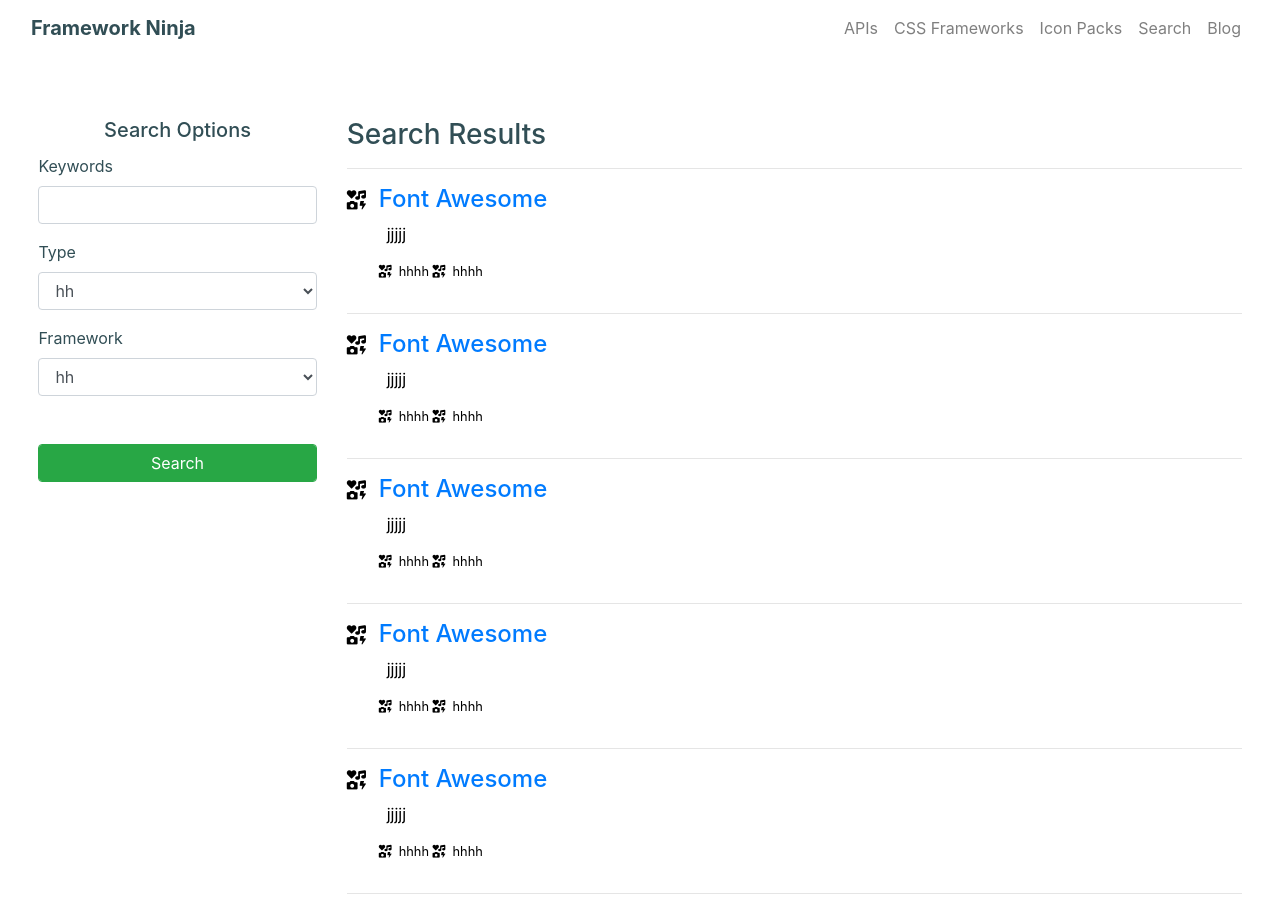
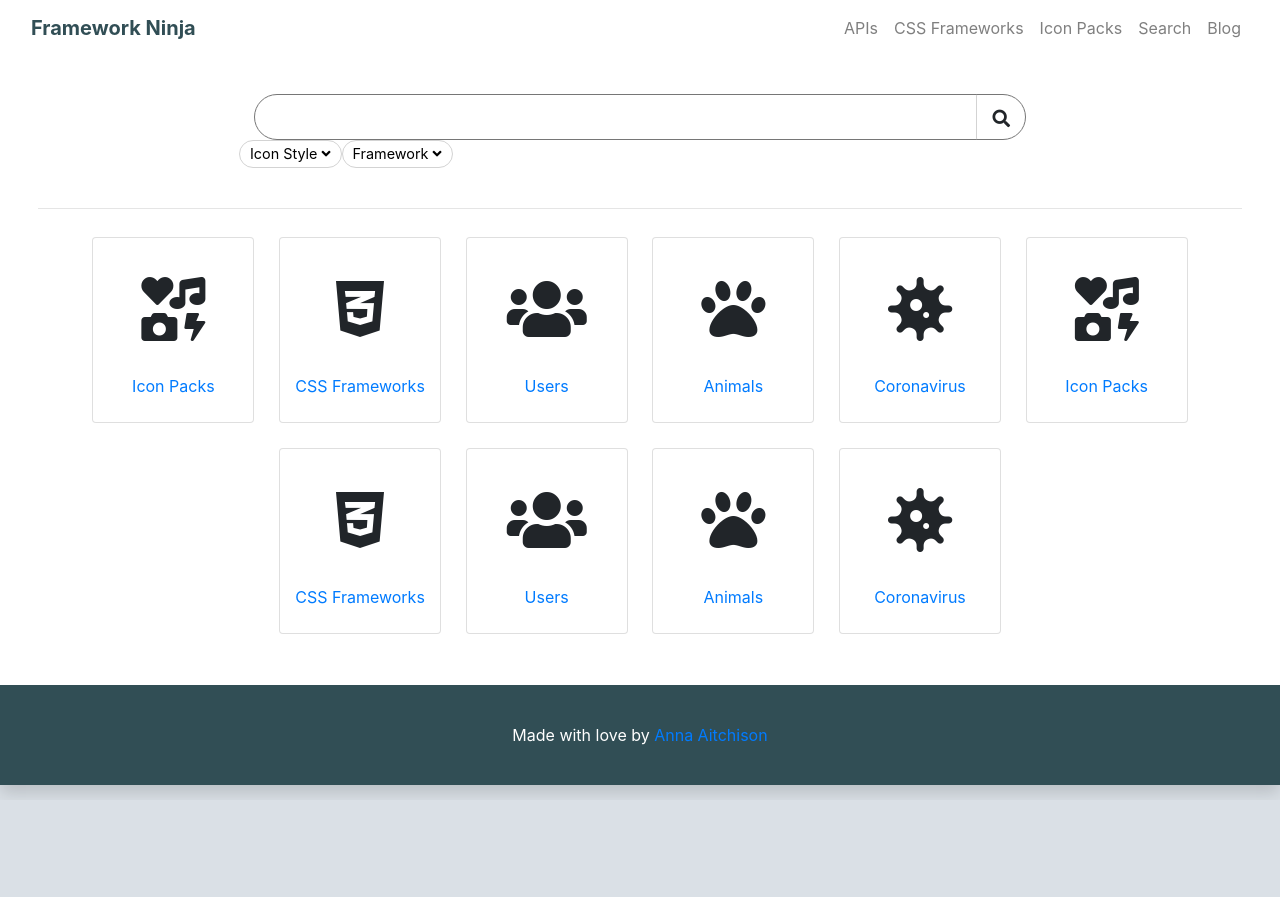
Before and after one commit to Ara225/icon-index, a plain HTML site: page frontend/search.html in a window 1280 px wide. Shown: the top 897 px of the page. After the commit the page ends 800 px from the top, so only its background shows below. Drawn offline with nearby package versions, Linux system fonts and the light colour scheme.

Commit message:
Search box drafts

```diff
--- a/frontend/search.html
+++ b/frontend/search.html
@@ -21,6 +21,11 @@
             }
         }
     </script>
+    <style>
+        .card-columns {
+            column-count: 4;
+        }
+    </style>
 </head>
 
 <body style="background-color: #DAE0E6;">
@@ -58,152 +63,159 @@
             </div>
         </nav>
         <section class="container-flex  text-left" style=" color:#314E55; padding: 3%">
-            <div class="row">
-                <div class="col-12 col-md-4 col-lg-3">
-                    <br>
-                    <h5 class="card-title text-center">
-                        Search Options
-                    </h5>
-                    <form class="row">
-                        <div class="col-6 col-md-12 form-group">
-                            <label>
-                                Keywords
-                            </label>
-                            <input class="form-control">
+            <div class="col-8 container">
+                <input
+                    style="height: 46px; border-radius: 48px;border-style: solid; border-width:0.5px;width: 100%; padding-right: 40px; padding-left: 10px;"
+                    id="dd">
+                <button class="fas fa-search btn"
+                    style="height: 46px; border-top-right-radius: 48px;border-bottom-right-radius: 48px;padding: 15px;font-size: 1.1em; position: absolute;right: 15px;border-left:0.5px solid lightgrey"></button>
+                <div class="row">
+                    <div>
+                        <button onclick="dropDown(event);"
+                            style="border-radius: 48px;border:0.5px solid lightgrey; font-size: 0.9em;padding: 2px 10px;background-color: white;">
+                            Icon Style <i class="fas fa-angle-down"></i>
+                        </button>
+                        <div class="d-none shadow rounded menu"
+                            style="padding-top:10px;z-index: 200;margin-top: 4px;background-color: white;position:absolute;"
+                            id="menu1">
+                            <span style="padding: 6px 20px 6px;" class="d-block"><label><input type="checkbox">&nbsp;
+                                    Solid</label></span>
+                            <span style="padding: 6px 20px 6px;" class="d-block"><label><input type="checkbox">&nbsp;
+                                    Solid</label></span>
+                            <span style="padding: 6px 20px 6px;" class="d-block"><label><input type="checkbox">&nbsp;
+                                    Solid</label></span>
+
                         </div>
-                        <div class="col-6 col-md-12 form-group">
-                            <label>
-                                Type
-                            </label>
-                            <select class="form-control">
-                                <option>
-                                    hh
-                                </option>
-                            </select>
+                    </div>
+                    <div>
+                        <button onclick="dropDown(event);"
+                            style="border-radius: 48px;border:0.5px solid lightgrey; font-size: 0.9em;padding: 2px 10px;background-color: white;">
+                            Framework <i class="fas fa-angle-down"></i>
+                        </button>
+                        <div class="d-none shadow rounded menu"
+                            style="padding-top:10px;z-index: 200;margin-top: 4px;background-color: white;position: absolute;">
+                            <span style="padding: 6px 20px 6px;" class="d-block"><label><input type="radio" name="menu1Options">&nbsp;
+                                    Solid</label></span>
+                            <span style="padding: 6px 20px 6px;" class="d-block"><label><input type="radio" name="menu1Options">&nbsp;
+                                    Solid</label></span>
+                            <span style="padding: 6px 20px 6px;" class="d-block"><label><input type="radio" name="menu1Options">&nbsp;
+                                    Solid</label></span>
                         </div>
-                        <div class="col-6 col-md-12 form-group">
-                            <label>
-                                Framework
-                            </label>
-                            <select class="form-control">
-                                <option>
-                                    hh
-                                </option>
-                            </select>
-                        </div>
-                        <div class="col-6 col-md-12 form-group">
-                            <button class="btn btn-success form-control" style="margin-top: 2em;">Search</button>
-                        </div>
-
-                    </form>
-                </div>
-                <div class="col-12 col-md-8 col-lg-9">
-                    <br>
-                    <h3>
-                        Search Results
-                    </h3>
-                    <hr>
-
-                    <div>
-                        <div class="row">
-                            <div class="col-8">
-                                <h4>
-                                    <i class="fas fa-icons" style="color: black; font-size: 0.8em;"></i>&nbsp;
-                                    <a href="#">
-                                        Font Awesome
-                                    </a>
-                                </h4>
-                                <p style="color:black;padding-left: 2.5em;">
-
-                                    jjjjj
-                                </p>
-                                <p style="color:black;padding-left: 2.5em;font-size: 0.8em;">
-                                    <i class="fas fa-icons"></i>&nbsp; hhhh <i class="fas fa-icons"></i>&nbsp; hhhh
-
-                                </p>
-                            </div>
-                        </div>
-                        <hr>
-                        <div class="row">
-                            <div class="col-8">
-                                <h4>
-                                    <i class="fas fa-icons" style="color: black; font-size: 0.8em;"></i>&nbsp;
-                                    <a href="#">
-                                        Font Awesome
-                                    </a>
-                                </h4>
-                                <p style="color:black;padding-left: 2.5em;">
-
-                                    jjjjj
-                                </p>
-                                <p style="color:black;padding-left: 2.5em;font-size: 0.8em;">
-                                    <i class="fas fa-icons"></i>&nbsp; hhhh <i class="fas fa-icons"></i>&nbsp; hhhh
-
-                                </p>
-                            </div>
-                        </div>
-                        <hr>
-                        <div class="row">
-                            <div class="col-8">
-                                <h4>
-                                    <i class="fas fa-icons" style="color: black; font-size: 0.8em;"></i>&nbsp;
-                                    <a href="#">
-                                        Font Awesome
-                                    </a>
-                                </h4>
-                                <p style="color:black;padding-left: 2.5em;">
-
-                                    jjjjj
-                                </p>
-                                <p style="color:black;padding-left: 2.5em;font-size: 0.8em;">
-                                    <i class="fas fa-icons"></i>&nbsp; hhhh <i class="fas fa-icons"></i>&nbsp; hhhh
-
-                                </p>
-                            </div>
-                        </div>
-                        <hr>
-                        <div class="row">
-                            <div class="col-8">
-                                <h4>
-                                    <i class="fas fa-icons" style="color: black; font-size: 0.8em;"></i>&nbsp;
-                                    <a href="#">
-                                        Font Awesome
-                                    </a>
-                                </h4>
-                                <p style="color:black;padding-left: 2.5em;">
-
-                                    jjjjj
-                                </p>
-                                <p style="color:black;padding-left: 2.5em;font-size: 0.8em;">
-                                    <i class="fas fa-icons"></i>&nbsp; hhhh <i class="fas fa-icons"></i>&nbsp; hhhh
-
-                                </p>
-                            </div>
-                        </div>
-                        <hr>
-                        <div class="row">
-                            <div class="col-8">
-                                <h4>
-                                    <i class="fas fa-icons" style="color: black; font-size: 0.8em;"></i>&nbsp;
-                                    <a href="#">
-                                        Font Awesome
-                                    </a>
-                                </h4>
-                                <p style="color:black;padding-left: 2.5em;">
-
-                                    jjjjj
-                                </p>
-                                <p style="color:black;padding-left: 2.5em;font-size: 0.8em;">
-                                    <i class="fas fa-icons"></i>&nbsp; hhhh <i class="fas fa-icons"></i>&nbsp; hhhh
-
-                                </p>
-                            </div>
-                        </div>
-                        <hr>
                     </div>
                 </div>
+            </div>
+            <div class="d-none" id="overlay" onclick="hide(event)" style="position: absolute;top: 0px;left: 0px;width: 100%;height: 100%;z-index: 199;"></div>
+            <div>
+                <script>
+                    function dropDown(event) {
+                        event.target.parentElement.children[1].classList.remove("d-none");
+                        document.getElementById("overlay").classList.remove("d-none");
+                    }
+                    function hide(event) {
+                        var items = document.getElementsByClassName('menu');
+                        for (let i = 0; i < items.length; i++) {
+                            items[i].classList.add("d-none");
+                        }
+                        document.getElementById("overlay").classList.add("d-none");
+                    }
+
+                </script>
                 <br>
-                <br>
+                <hr>
+
+                <div>
+                    <div class="row d-flex justify-content-center">
+                        <a title="Click to try out this endpoint" href="#" class="card text-center" style="margin: 1%;">
+                            <span class="fa-stack fa-4x btn">
+                                <i class="fa fa-circle fa-stack-2x" style="color:white;"></i>
+                                <i class="fas fa-icons fa-stack-1x"></i>
+                            </span>
+                            <p style="line-height: 2.5;">
+                                Icon Packs
+                            </p>
+                        </a>
+                        <a title="Click to try out this endpoint" href="#" class="card text-center" style="margin: 1%;">
+                            <span class="fa-stack fa-4x btn">
+                                <i class="fa fa-circle fa-stack-2x" style="color:white;"></i>
+                                <i class="fab fa-css3-alt fa-stack-1x"></i>
+                            </span>
+                            <p style="line-height: 2.5;">
+                                CSS Frameworks
+                            </p>
+                        </a>
+                        <a title="Click to try out this endpoint" href="#" class="card text-center" style="margin: 1%;">
+                            <span class="fa-stack fa-4x btn">
+                                <i class="fa fa-circle fa-stack-2x" style="color:white;"></i>
+                                <i class="fas fa-users fa-stack-1x"></i>
+                            </span>
+                            <p style="line-height: 2.5;">
+                                Users
+                            </p>
+                        </a>
+                        <a title="Click to try out this endpoint" href="#" class="card text-center" style="margin: 1%;">
+                            <span class="fa-stack fa-4x btn">
+                                <i class="fa fa-circle fa-stack-2x" style="color:white;"></i>
+                                <i class="fas fa-paw fa-stack-1x"></i>
+                            </span>
+                            <p style="line-height: 2.5;">
+                                Animals
+                            </p>
+                        </a>
+                        <a title="Click to try out this endpoint" href="#" class="card text-center" style="margin: 1%;">
+                            <span class="fa-stack fa-4x btn">
+                                <i class="fa fa-circle fa-stack-2x" style="color:white;"></i>
+                                <i class="fas fa-virus fa-stack-1x"></i>
+                            </span>
+                            <p style="line-height: 2.5;">
+                                Coronavirus
+                            </p>
+                        </a>
+                        <a title="Click to try out this endpoint" href="#" class="card text-center" style="margin: 1%;">
+                            <span class="fa-stack fa-4x btn">
+                                <i class="fa fa-circle fa-stack-2x" style="color:white;"></i>
+                                <i class="fas fa-icons fa-stack-1x"></i>
+                            </span>
+                            <p style="line-height: 2.5;">
+                                Icon Packs
+                            </p>
+                        </a>
+                        <a title="Click to try out this endpoint" href="#" class="card text-center" style="margin: 1%;">
+                            <span class="fa-stack fa-4x btn">
+                                <i class="fa fa-circle fa-stack-2x" style="color:white;"></i>
+                                <i class="fab fa-css3-alt fa-stack-1x"></i>
+                            </span>
+                            <p style="line-height: 2.5;">
+                                CSS Frameworks
+                            </p>
+                        </a>
+                        <a title="Click to try out this endpoint" href="#" class="card text-center" style="margin: 1%;">
+                            <span class="fa-stack fa-4x btn">
+                                <i class="fa fa-circle fa-stack-2x" style="color:white;"></i>
+                                <i class="fas fa-users fa-stack-1x"></i>
+                            </span>
+                            <p style="line-height: 2.5;">
+                                Users
+                            </p>
+                        </a>
+                        <a title="Click to try out this endpoint" href="#" class="card text-center" style="margin: 1%;">
+                            <span class="fa-stack fa-4x btn">
+                                <i class="fa fa-circle fa-stack-2x" style="color:white;"></i>
+                                <i class="fas fa-paw fa-stack-1x"></i>
+                            </span>
+                            <p style="line-height: 2.5;">
+                                Animals
+                            </p>
+                        </a>
+                        <a title="Click to try out this endpoint" href="#" class="card text-center" style="margin: 1%;">
+                            <span class="fa-stack fa-4x btn">
+                                <i class="fa fa-circle fa-stack-2x" style="color:white;"></i>
+                                <i class="fas fa-virus fa-stack-1x"></i>
+                            </span>
+                            <p style="line-height: 2.5;">
+                                Coronavirus
+                            </p>
+                        </a>
+                    </div>
         </section>
 
         <footer style="padding:3%;background-color:#314E55; color:white; " class="text-center">
```
